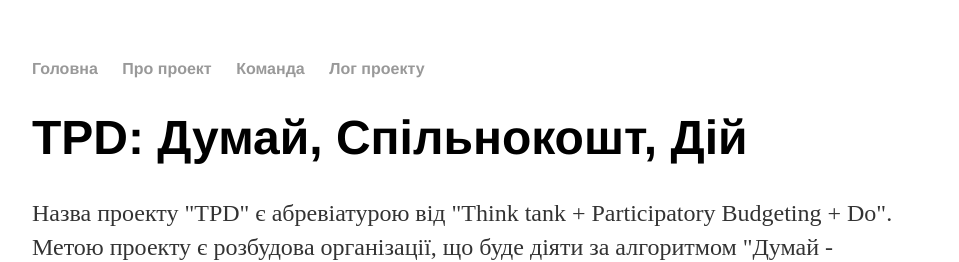
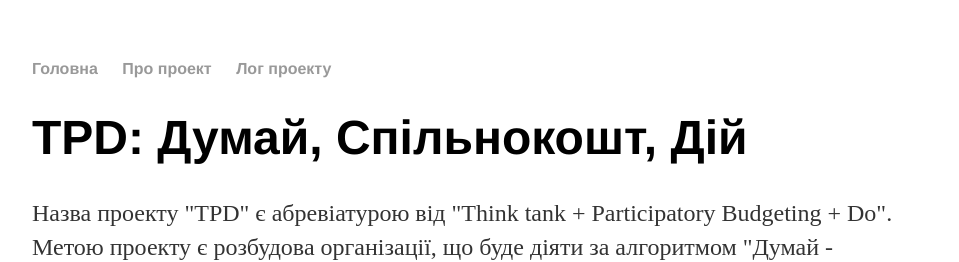
Before and after one commit to eduard-k/TPD, a Jekyll site: the page built from index.html, in a window 1280 px wide. Shown: the top 262 px of the page, without its empty margins (160-1119 px from the left). Built offline with Jekyll 4.4.1, drawn with Linux system fonts in a browser that asks for light colours.

Commit message:
Update default.html
закомментил ссылку на Команду

```diff
--- a/_layouts/default.html
+++ b/_layouts/default.html
@@ -10,7 +10,7 @@
 	    		<ul>
         			<li><a href="{{ site.baseurl }}/">Головна</a></li>
 	        		<li><a href="{{ site.baseurl }}/about">Про проект</a></li>
-				<li><a href="{{ site.baseurl }}/team">Команда</a></li>
+				<!-- <li><a href="{{ site.baseurl }}/team">Команда</a></li> -->
         			<li><a href="{{ site.baseurl }}/blog">Лог проекту</a></li>
 	    		</ul>
 			</nav>
```
